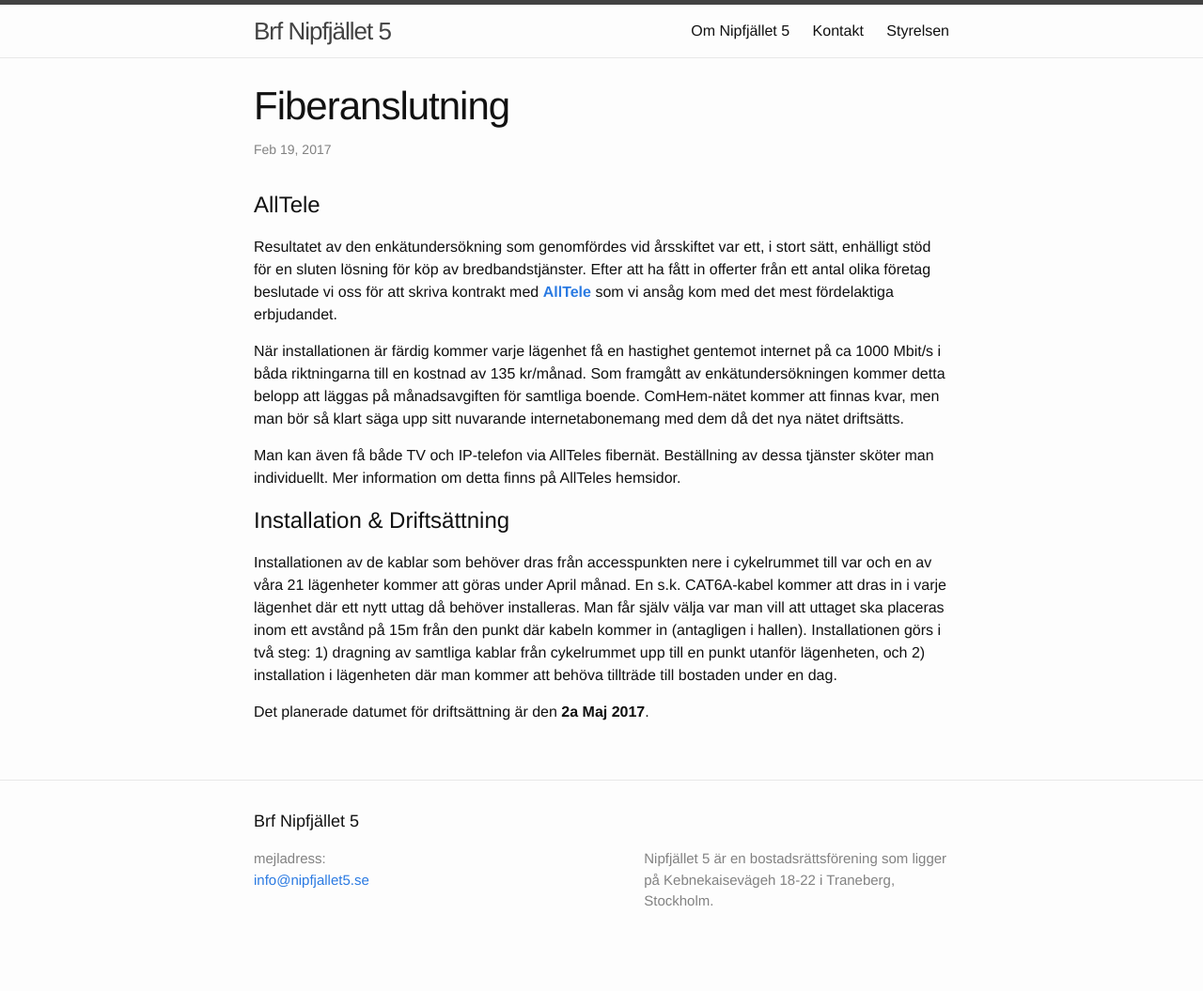
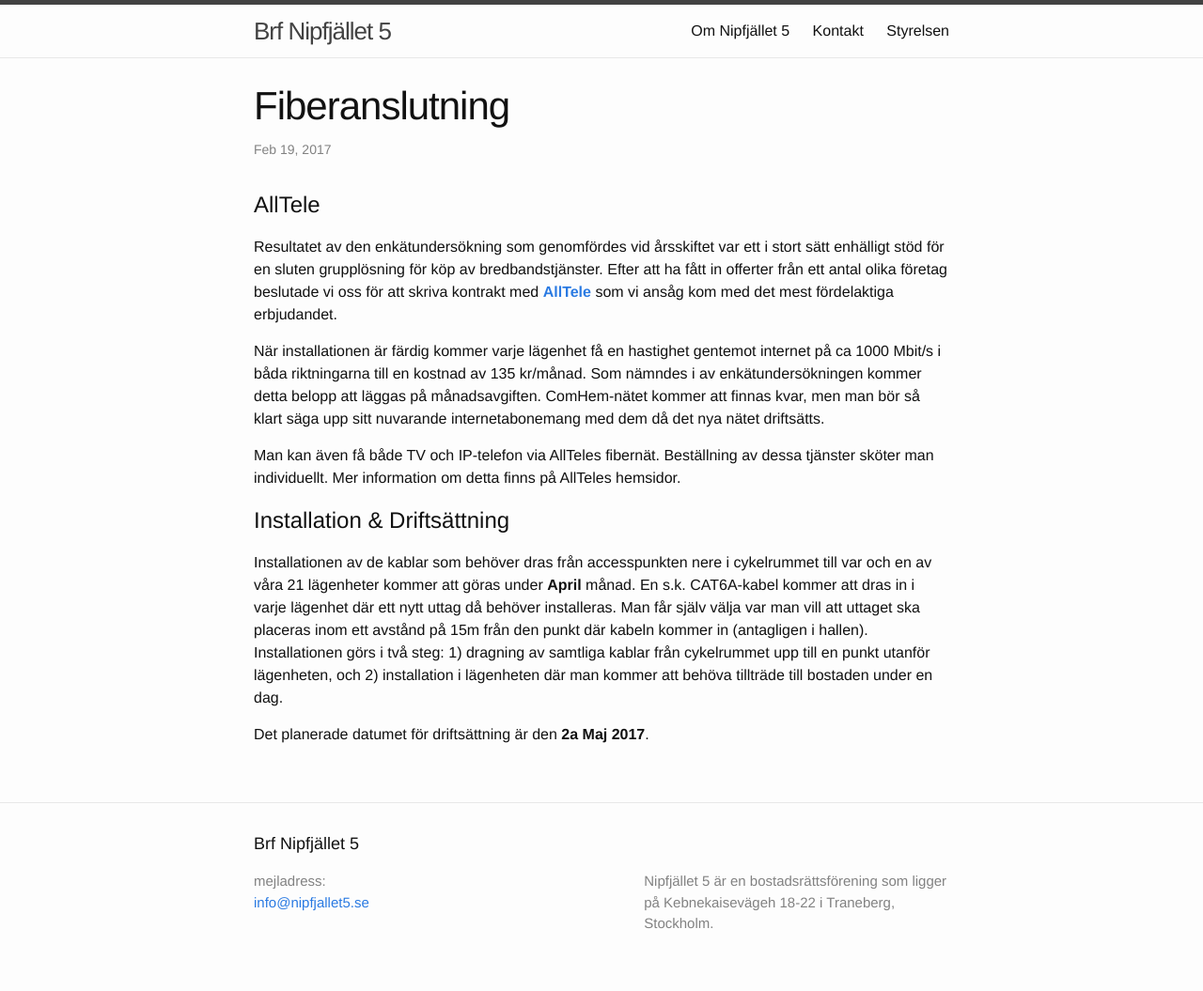
Before and after one commit to nipfjallet5/nipfjallet5.github.io, a Jekyll site: the page built from _posts/2017-02-19-fiberanslutning.markdown, in a window 1280 px wide. Shown: the whole page at 94% size. Built offline with Jekyll 4.4.1, drawn with Linux system fonts in a browser that asks for light colours; comment, search, counter and statistics services are not loaded; before the commit the page ends 1031 px from its top, so only the background shows below that.

Commit message:
Update 2017-02-19-fiberanslutning.markdown
små ändringar

```diff
--- a/_posts/2017-02-19-fiberanslutning.markdown
+++ b/_posts/2017-02-19-fiberanslutning.markdown
@@ -7,15 +7,15 @@ categories: fiber
 
 # AllTele
 
-Resultatet av den enkätundersökning som genomfördes vid årsskiftet var ett, i stort sätt, enhälligt stöd för en sluten lösning för köp av bredbandstjänster. Efter att ha fått in offerter från ett antal olika företag beslutade vi oss för att skriva kontrakt med **[AllTele]** som vi ansåg kom med det mest fördelaktiga erbjudandet.
+Resultatet av den enkätundersökning som genomfördes vid årsskiftet var ett i stort sätt enhälligt stöd för en sluten grupplösning för köp av bredbandstjänster. Efter att ha fått in offerter från ett antal olika företag beslutade vi oss för att skriva kontrakt med **[AllTele]** som vi ansåg kom med det mest fördelaktiga erbjudandet.
 
-När installationen är färdig kommer varje lägenhet få en hastighet gentemot internet på ca 1000 Mbit/s i båda riktningarna till en kostnad av 135 kr/månad. Som framgått av enkätundersökningen kommer detta belopp att läggas på månadsavgiften för samtliga boende. ComHem-nätet kommer att finnas kvar, men man bör så klart säga upp sitt nuvarande internetabonemang med dem då det nya nätet driftsätts.
+När installationen är färdig kommer varje lägenhet få en hastighet gentemot internet på ca 1000 Mbit/s i båda riktningarna till en kostnad av 135 kr/månad. Som nämndes i av enkätundersökningen kommer detta belopp att läggas på månadsavgiften. ComHem-nätet kommer att finnas kvar, men man bör så klart säga upp sitt nuvarande internetabonemang med dem då det nya nätet driftsätts.
 
 Man kan även få både TV och IP-telefon via AllTeles fibernät. Beställning av dessa tjänster sköter man individuellt. Mer information om detta finns på AllTeles hemsidor.
 
 # Installation & Driftsättning
 
-Installationen av de kablar som behöver dras från accesspunkten nere i cykelrummet till var och en av våra 21 lägenheter kommer att göras under April månad. En s.k. CAT6A-kabel kommer att dras in i varje lägenhet där ett nytt uttag då behöver installeras. Man får själv välja var man vill att uttaget ska placeras inom ett avstånd på 15m från den punkt där kabeln kommer in (antagligen i hallen). Installationen görs i två steg: 1) dragning av samtliga kablar från cykelrummet upp till en punkt utanför lägenheten, och 2) installation i lägenheten där man kommer att behöva tillträde till bostaden under en dag.
+Installationen av de kablar som behöver dras från accesspunkten nere i cykelrummet till var och en av våra 21 lägenheter kommer att göras under **April** månad. En s.k. CAT6A-kabel kommer att dras in i varje lägenhet där ett nytt uttag då behöver installeras. Man får själv välja var man vill att uttaget ska placeras inom ett avstånd på 15m från den punkt där kabeln kommer in (antagligen i hallen). Installationen görs i två steg: 1) dragning av samtliga kablar från cykelrummet upp till en punkt utanför lägenheten, och 2) installation i lägenheten där man kommer att behöva tillträde till bostaden under en dag.
 
 Det planerade datumet för driftsättning är den **2a Maj 2017**.
 
```
